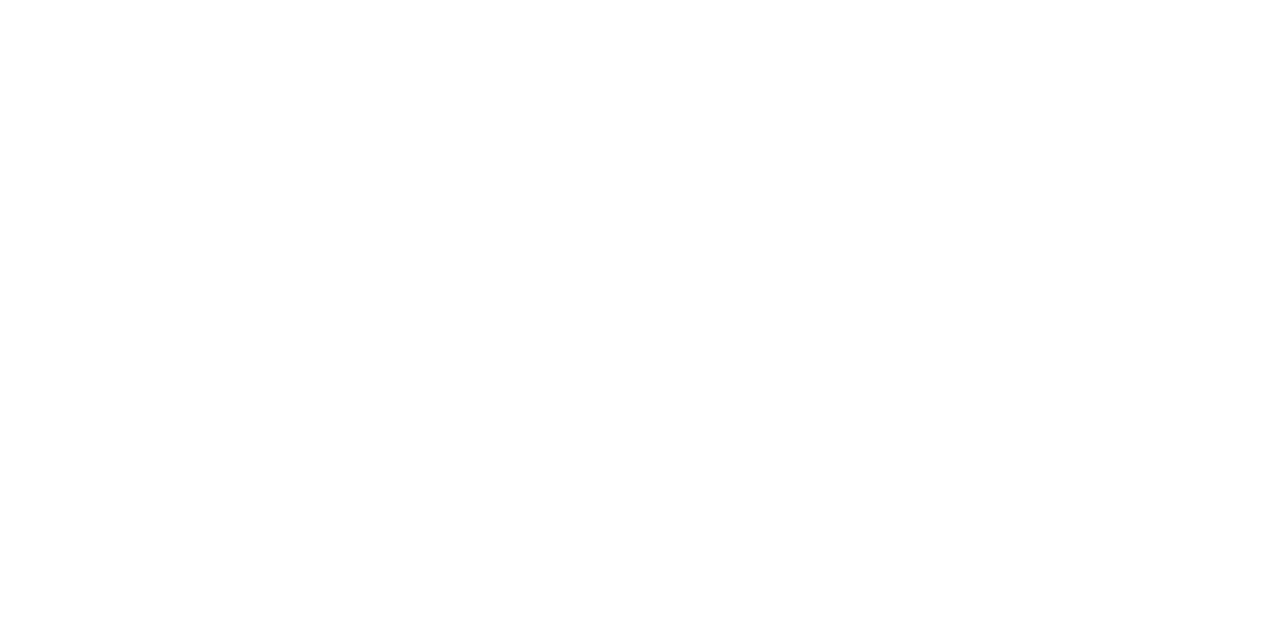
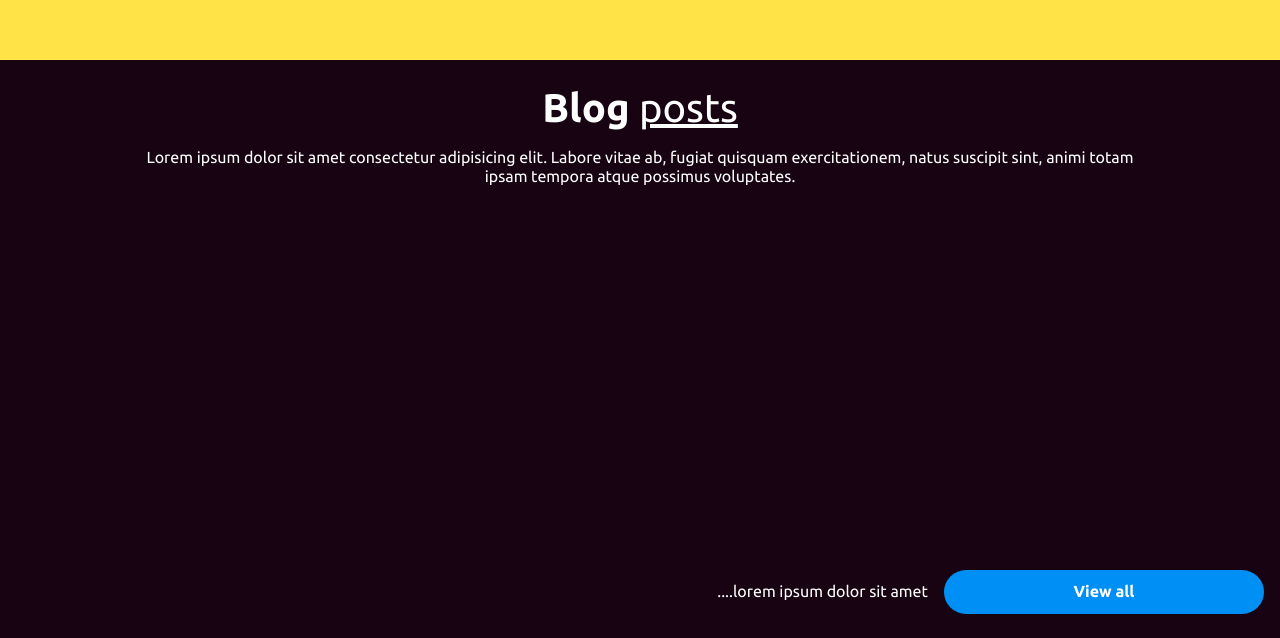
Before and after one commit to ppozniak/ppozniak-dev, a Next.js app: page / in a window 1280 px wide. Shown: the part 1908-2546 px from the top of the page. Before the commit the page ends 1426 px from the top, so only its background shows below. Built offline with nearby package versions, Linux system fonts and the light colour scheme.

Commit message:
Add WIP blog posts section

```diff
--- /dev/null
+++ b/components/sections/blog/index.tsx
@@ -0,0 +1,30 @@
+import { Button } from "../../button";
+
+export const Blog = () => {
+  return (
+    <section className="bg-black text-white text-center">
+      <div className="container py-6">
+        <div className="">
+          <header className="space-y-4">
+            <h2 className="text-3xl">
+              <span className="font-bold">Blog</span>{" "}
+              <span className="underline">posts</span>
+            </h2>
+            <p className="text-sm max-w-5xl mx-auto">
+              Lorem ipsum dolor sit amet consectetur adipisicing elit. Labore
+              vitae ab, fugiat quisquam exercitationem, natus suscipit sint,
+              animi totam ipsam tempora atque possimus voluptates.
+            </p>
+          </header>
+
+          <div className="h-96">{/* @TODO: Articles here */}</div>
+        </div>
+
+        <footer className="flex justify-end items-center gap-x-4 text-sm">
+          ....lorem ipsum dolor sit amet{" "}
+          <Button className="max-w-[200px]">View all</Button>
+        </footer>
+      </div>
+    </section>
+  );
+};
--- a/components/sections/skills/index.tsx
+++ b/components/sections/skills/index.tsx
@@ -1,7 +1,7 @@
 export const Skills = () => {
   return (
     // @TODO: Add background image
-    <section className="bg-yellow text-black">
+    <section className="bg-yellow text-black min-h-screen">
       <div className="container py-6">
         <header className="flex flex-col md:flex-row gap-4 mb-8">
           <h2 className="text-3xl flex-shrink-0">
--- a/pages/index.tsx
+++ b/pages/index.tsx
@@ -1,5 +1,6 @@
 import Head from "next/head";
 import { About } from "../components/sections/about";
+import { Blog } from "../components/sections/blog";
 import { Hero } from "../components/sections/hero";
 import { Skills } from "../components/sections/skills";
 
@@ -16,6 +17,7 @@
       <Hero />
       <About />
       <Skills />
+      <Blog />
     </>
   );
 }
```
